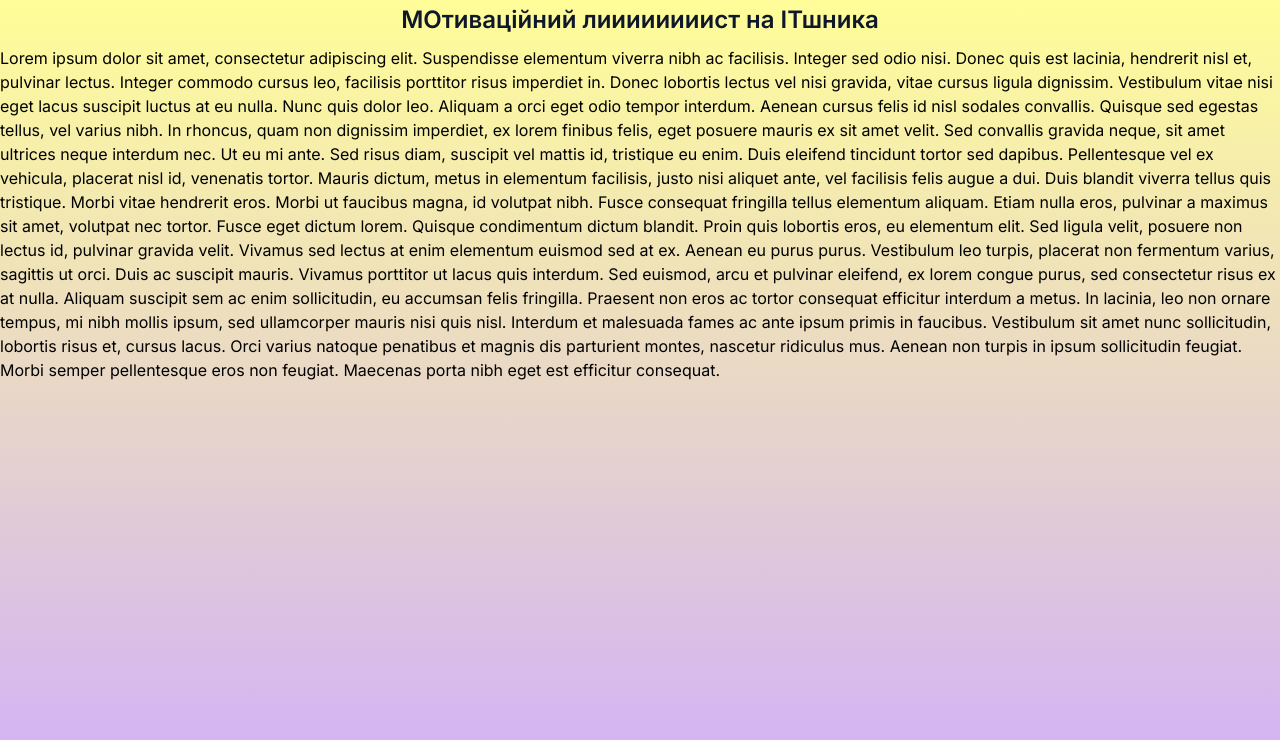
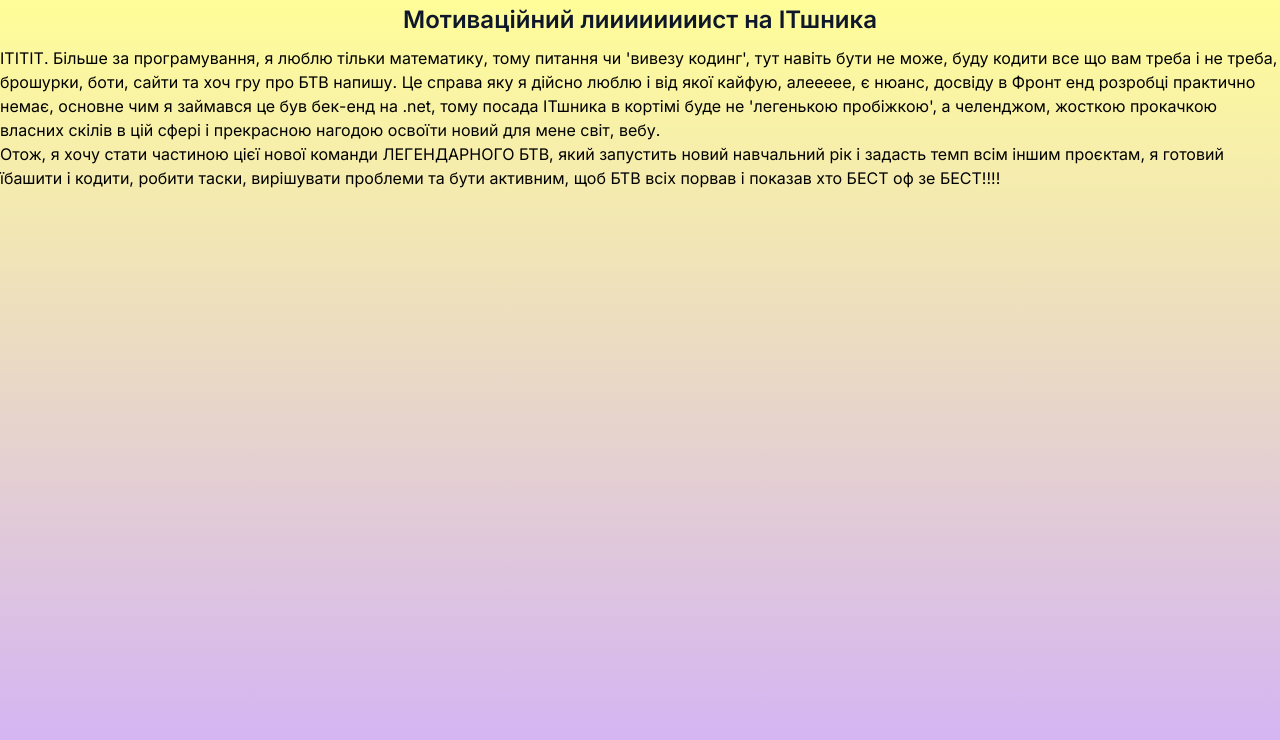
Before and after one commit to pflofif/BTW-XII-ML, a Next.js app: page /ItRespML in a window 1280 px wide. Shown: the top 740 px of the page. Built offline with nearby package versions, Linux system fonts and the light colour scheme.

Commit message:
extract information about BTW in separate component and write text in IT ML

```diff
--- a/app/ItRespML/page.tsx
+++ b/app/ItRespML/page.tsx
@@ -4,14 +4,13 @@ import ResponseML from '../components/ResponseML';
 
 const ItRespML = () => {
     return <ResponseML
-        headerText="МОтиваційний лиииииииист на ІТшника"
-        mainText="Lorem ipsum dolor sit amet, consectetur adipiscing elit. Suspendisse elementum viverra nibh ac facilisis. Integer sed odio nisi. Donec quis est lacinia, hendrerit nisl et, pulvinar lectus. Integer commodo cursus leo, facilisis porttitor risus imperdiet in. Donec lobortis lectus vel nisi gravida, vitae cursus ligula dignissim. Vestibulum vitae nisi eget lacus suscipit luctus at eu nulla. Nunc quis dolor leo.
-
-        Aliquam a orci eget odio tempor interdum. Aenean cursus felis id nisl sodales convallis. Quisque sed egestas tellus, vel varius nibh. In rhoncus, quam non dignissim imperdiet, ex lorem finibus felis, eget posuere mauris ex sit amet velit. Sed convallis gravida neque, sit amet ultrices neque interdum nec. Ut eu mi ante. Sed risus diam, suscipit vel mattis id, tristique eu enim. Duis eleifend tincidunt tortor sed dapibus. Pellentesque vel ex vehicula, placerat nisl id, venenatis tortor. Mauris dictum, metus in elementum facilisis, justo nisi aliquet ante, vel facilisis felis augue a dui. Duis blandit viverra tellus quis tristique. Morbi vitae hendrerit eros.
-
-        Morbi ut faucibus magna, id volutpat nibh. Fusce consequat fringilla tellus elementum aliquam. Etiam nulla eros, pulvinar a maximus sit amet, volutpat nec tortor. Fusce eget dictum lorem. Quisque condimentum dictum blandit. Proin quis lobortis eros, eu elementum elit. Sed ligula velit, posuere non lectus id, pulvinar gravida velit. Vivamus sed lectus at enim elementum euismod sed at ex. Aenean eu purus purus. Vestibulum leo turpis, placerat non fermentum varius, sagittis ut orci. Duis ac suscipit mauris. Vivamus porttitor ut lacus quis interdum. Sed euismod, arcu et pulvinar eleifend, ex lorem congue purus, sed consectetur risus ex at nulla.
-
-        Aliquam suscipit sem ac enim sollicitudin, eu accumsan felis fringilla. Praesent non eros ac tortor consequat efficitur interdum a metus. In lacinia, leo non ornare tempus, mi nibh mollis ipsum, sed ullamcorper mauris nisi quis nisl. Interdum et malesuada fames ac ante ipsum primis in faucibus. Vestibulum sit amet nunc sollicitudin, lobortis risus et, cursus lacus. Orci varius natoque penatibus et magnis dis parturient montes, nascetur ridiculus mus. Aenean non turpis in ipsum sollicitudin feugiat. Morbi semper pellentesque eros non feugiat. Maecenas porta nibh eget est efficitur consequat." />;
+        headerText="Мотиваційний лиииииииист на ІТшника"
+        mainText="ІТІТІТ. Більше за програмування,
+        я люблю тільки математику, тому питання чи 'вивезу кодинг', тут навіть бути не може, буду кодити все що вам треба і не треба, брошурки, боти, сайти та хоч гру про БТВ напишу.
+        Це справа яку я дійсно люблю і від якої кайфую, алеееее, є нюанс, досвіду в Фронт енд розробці практично немає, основне чим я займався це був бек-енд на .net,
+        тому посада ІТшника в кортімі буде не 'легенькою пробіжкою', а челенджом, жосткою прокачкою власних скілів в цій сфері і прекрасною нагодою освоїти новий для мене світ,
+        вебу. NL Отож, я хочу стати частиною цієї нової команди ЛЕГЕНДАРНОГО БТВ, який запустить новий навчальний рік і задасть темп всім іншим проєктам,
+        я готовий їбашити і кодити, робити таски, вирішувати проблеми та бути активним, щоб БТВ всіх порвав і показав хто БЕСТ оф зе БЕСТ!!!!" />;
 };
 
 export default ItRespML;
--- /dev/null
+++ b/app/components/BTWInfo.tsx
@@ -0,0 +1,16 @@
+import React from 'react';
+import ResponseML from '../components/ResponseML';
+
+
+const BTWInfo = () => {
+    return <ResponseML
+        headerText="BTW BTW BTW"
+        mainText="ВООУ БТВ! Здавалося б, міні проєкт, але який відіграє величезну роль в існуванні бесту, особливо в час з важким набором кадрів,
+        актуальні тренінги, тонни корисної інформації і жосткий піар бесту(не як секти)! Команда такого лютого проєкту повинна складатись з відчайдушних людей,
+        які будуть постійно думати про проєкт, працювати за для нього, ЖИТИ НИМ!!!!.
+        NL З приходу в бест я хотів побувати в двох кортімах, Хакатон і БТВ (навіть на шерінгу по мотивації на МВ про це розказував), чимось манив мене цей проєкт,
+        близкістю до студіків, вільністю, креативом, можна придумати і розказувати про взагалі будь-що, тому рішення про подачу довго не стояло, головне питання, це 'на кого'?
+        NL Як бачите відповідь Є, хочеться спробувати все зразу і податись всюди зразу,бо кожна з цих посад крута і дає унікальний досвід." />;
+};
+
+export default BTWInfo;
--- a/app/components/MlPreview.tsx
+++ b/app/components/MlPreview.tsx
@@ -8,7 +8,7 @@ const MlPreview = ({ onClickEvent, title, subtitle }: MlPreviewProps) => {
     return (
         <a
             onClick={onClickEvent}
-            className="group rounded-lg border border-transparent px-5 py-4 transition-colors hover:border-gray-300 hover:bg-gray-100 hover:dark:border-neutral-700 hover:dark:bg-neutral-800/30"
+            className="cursor-pointer group rounded-lg border border-transparent px-5 py-4 transition-colors hover:border-gray-300 hover:bg-gray-100 hover:dark:border-neutral-700 hover:dark:bg-neutral-800/30"
             rel="noopener noreferrer">
             <h2 className={`mb-3 text-2xl font-semibold`}>
                 {title}{' '}
--- a/app/components/ResponseML.tsx
+++ b/app/components/ResponseML.tsx
@@ -6,10 +6,11 @@ interface RespProps {
     mainText: string;
 }
 const ResponseML = ({ headerText, mainText }: RespProps) => {
+    const newText = mainText.split("NL").map(str => <p key={str}>{str}</p>);
     return (
         <div>
             <h1 className="mb-2.5 mt-1 text-lg font-semibold sm:text-slate-900 md:text-2xl text-center">{headerText}</h1>
-            <a >{mainText}</a>
+            <a >{newText}</a>
         </div>
     )
 }
--- a/app/page.tsx
+++ b/app/page.tsx
@@ -6,30 +6,45 @@ import ItRespML from './ItRespML/page';
 import LogisticRespML from './LogisticRespML/page';
 import QA from './components/QA';
 import MlPreview from './components/MlPreview';
+import BTWInfo from './components/BTWInfo';
 
 type ActiveMlState = 'design' | 'it' | 'logist' | 'none'
+type BTWInfoState = 'active' | 'disable'
 
 export default function Home() {
   const [state, setState] = useState<ActiveMlState>('none');
+  const [btwInfo, setBtwInfo] = useState<BTWInfoState>('disable');
 
   return (
     <main className="flex flex-col items-center lg:p-24 p-8 ">
       <h1 className='text-2xl'>Привіт Привіт, тут зібрані мотиваційні листи Боді Вівчара на проєкт BTW XII!</h1>
-      <h2 className='text-l'>(Для початку оберіть мотивашку, яку хочите прочитати)</h2>
+      <h2 className='text-l'>(Для початку прочитай про моє ставлення до БТВ![нажми на кнопку!])</h2>
 
-      <div className="lg:mt-20 mt-5 grid text-center lg:mb-0 lg:grid-cols-3 lg:text-left">
+      <div className='pt-8'></div>
+      <MlPreview
+        onClickEvent={() => { setBtwInfo(btwInfo === 'disable' ? 'active' : 'disable') }}
+        title='Чому BTW BTW BTW?'
+        subtitle='тут ти дізнаєшся чому цей проєкт і шоб шо взагалі' />
+
+      <div className={`${btwInfo !== 'disable' ? "rounded-lg border border-gray-700 lg:px-16 p-8" : ""}`} >
+        {btwInfo === 'active' ? <BTWInfo /> : null}
+      </div>
+
+      <h1 className='mt-8 lg:mt-10 text=center text-2xl'>👇А тут я розказую чому саме ця посада і наскільки вона мені подобається👇</h1>
+
+      <div className="lg:mt-10 mt-5 grid text-center lg:mb-0 lg:grid-cols-3 lg:text-left">
         <MlPreview
-          onClickEvent={() => { setState('design') }}
+          onClickEvent={() => setState(state === 'none' || state === 'it' || state === 'logist' ? 'design' : 'none')}
           title='Мотивашка на ДИЗАЙНЕРАА'
           subtitle='Гарний дизайн ти вже бачиш, але почитати мотивацію тоже круто!!!' />
 
         <MlPreview
-          onClickEvent={() => setState('logist')}
+          onClickEvent={() => setState(state === 'none' || state === 'design' || state === 'it' ? 'logist' : 'none')}
           title='Мотивашка на ЛОГІІІСТААА'
           subtitle='Розказую про жосткі схеми як зафармити на бус!!!' />
 
         <MlPreview
-          onClickEvent={() => { setState('it') }}
+          onClickEvent={() => setState(state === 'none' || state === 'design' || state === 'logist' ? 'it' : 'none')}
           title='Мотивашка на ІТ ІТ ІТ'
           subtitle='Сайтик написав то і гарного мотивуючого тексту треба!!!' />
       </div>
```
Also changed, not shown: app/DesignRespML/page.tsx (+2 -8 lines).
